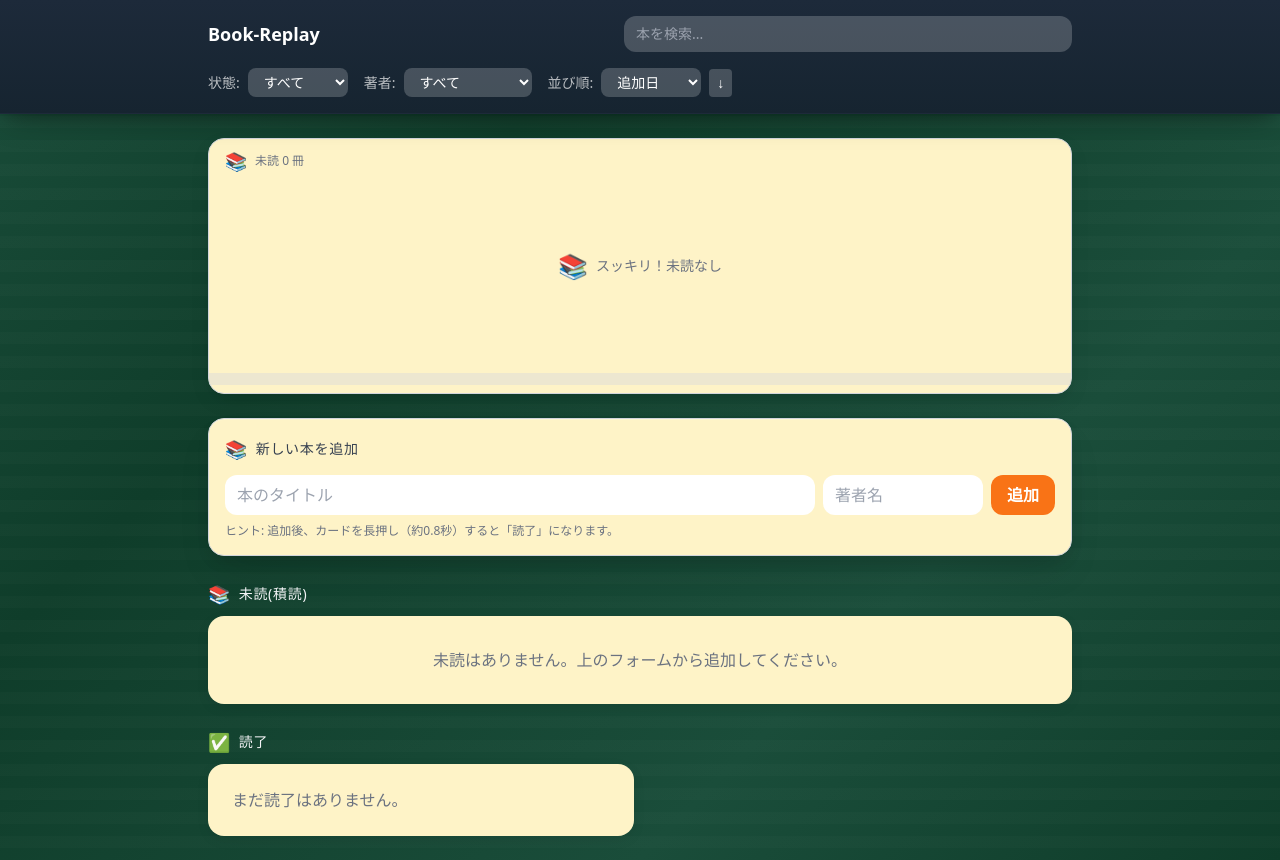
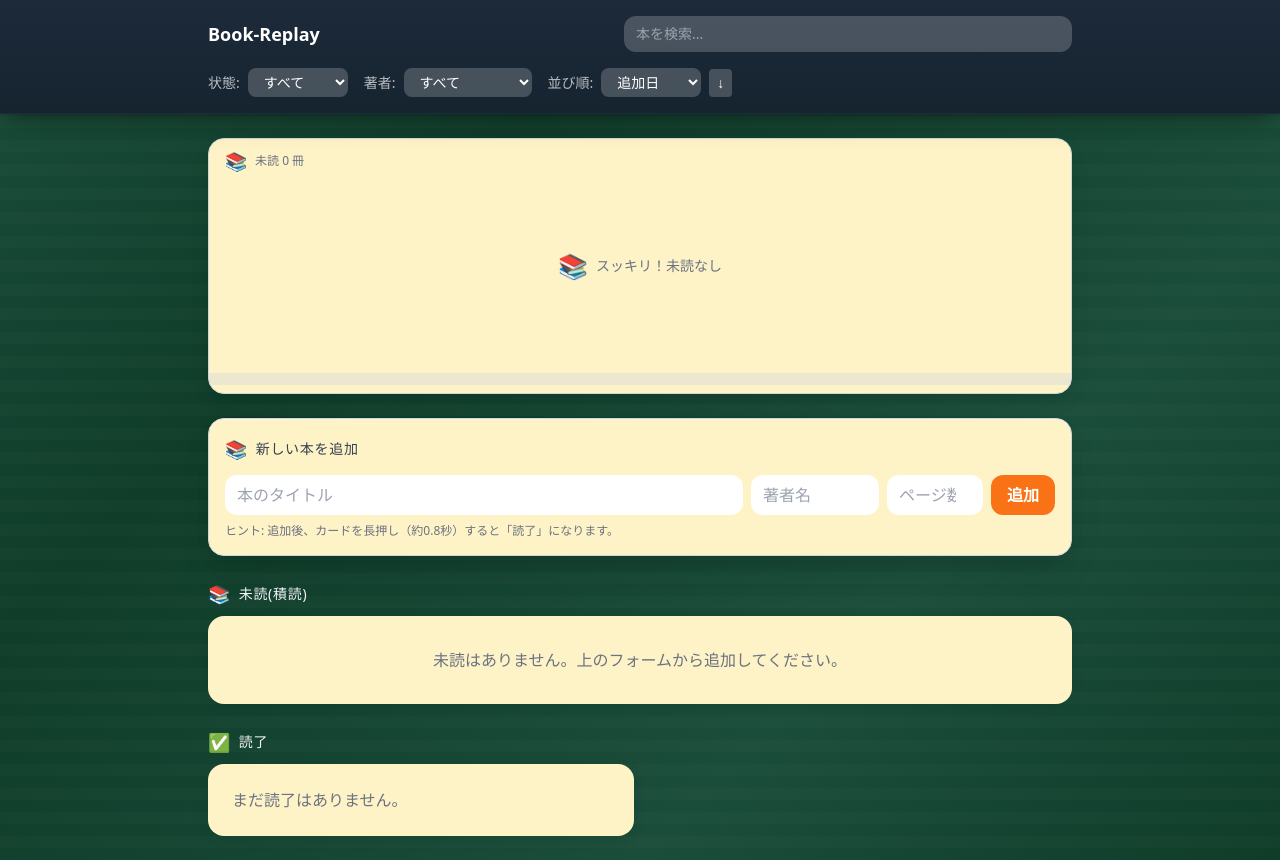
Before and after one commit to FUKUOKASCHOOL-TECH/Book-Replay, a React (Vite) app: page / in a window 1280 px wide. Built offline with nearby package versions, Linux system fonts and the light colour scheme.

Commit message:
ページ数記入機能

```diff
--- a/src/App.jsx
+++ b/src/App.jsx
@@ -4,10 +4,12 @@ import LongPressCard from "./components/LongPressCard.jsx";
 export default function App() {
   const [title, setTitle] = useState("");
   const [author, setAuthor] = useState("");
+  const [pages, setPages] = useState("");
   const [books, setBooks] = useState([]);
   const [editingBook, setEditingBook] = useState(null);
   const [editTitle, setEditTitle] = useState("");
   const [editAuthor, setEditAuthor] = useState("");
+  const [editPages, setEditPages] = useState("");
   const [searchQuery, setSearchQuery] = useState("");
   const [filterAuthor, setFilterAuthor] = useState("");
   const [filterStatus, setFilterStatus] = useState("all"); // 'all', 'unread', 'read'
@@ -97,12 +99,14 @@ export default function App() {
       id,
       title: title.trim(),
       author: author.trim(),
+      pages: pages.trim() ? parseInt(pages) || 0 : 0,
       read: false,
       addedAt: Date.now(),
     };
     setBooks([book, ...books]);
     setTitle("");
     setAuthor("");
+    setPages("");
   };
   const markRead = (book) => {
     setBooks((bs) =>
@@ -118,24 +122,32 @@ export default function App() {
     setEditingBook(book);
     setEditTitle(book.title);
     setEditAuthor(book.author);
+    setEditPages(book.pages || "");
   };
   const saveEdit = () => {
     if (!editTitle.trim()) return;
     setBooks((bs) =>
       bs.map((b) =>
         b.id === editingBook.id
-          ? { ...b, title: editTitle.trim(), author: editAuthor.trim() }
+          ? {
+              ...b,
+              title: editTitle.trim(),
+              author: editAuthor.trim(),
+              pages: editPages.trim() ? parseInt(editPages) || 0 : 0,
+            }
           : b
       )
     );
     setEditingBook(null);
     setEditTitle("");
     setEditAuthor("");
+    setEditPages("");
   };
   const cancelEdit = () => {
     setEditingBook(null);
     setEditTitle("");
     setEditAuthor("");
+    setEditPages("");
   };
   return (
     <div
@@ -371,7 +383,21 @@ export default function App() {
                 }
               }}
               placeholder="著者名"
-              className="w-40 rounded-xl px-3 py-2 outline-none"
+              className="w-32 rounded-xl px-3 py-2 outline-none"
+              style={{ backgroundColor: "white", borderColor: "#e5e7eb" }}
+            />
+            <input
+              value={pages}
+              onChange={(e) => setPages(e.target.value)}
+              onKeyDown={(e) => {
+                if (e.key === "Enter") {
+                  addBook();
+                }
+              }}
+              placeholder="ページ数"
+              type="number"
+              min="0"
+              className="w-24 rounded-xl px-3 py-2 outline-none"
               style={{ backgroundColor: "white", borderColor: "#e5e7eb" }}
             />
             <button
@@ -480,6 +506,11 @@ export default function App() {
                 <div className="text-sm" style={{ color: "#6b7280" }}>
                   {b.author}
                 </div>
+                {b.pages > 0 && (
+                  <div className="text-xs mt-1" style={{ color: "#9ca3af" }}>
+                    {b.pages}ページ
+                  </div>
+                )}
                 <div className="text-xs mt-1" style={{ color: "#9ca3af" }}>
                   {b.finishedAt ? new Date(b.finishedAt).toLocaleString() : ""}
                 </div>
@@ -556,6 +587,23 @@ export default function App() {
                   placeholder="著者（任意）"
                 />
               </div>
+              <div>
+                <label
+                  className="block text-sm mb-2"
+                  style={{ color: "#6b7280" }}
+                >
+                  ページ数
+                </label>
+                <input
+                  value={editPages}
+                  onChange={(e) => setEditPages(e.target.value)}
+                  type="number"
+                  min="0"
+                  className="w-full rounded-xl px-3 py-2 outline-none"
+                  style={{ backgroundColor: "#f3f4f6", borderColor: "#e5e7eb" }}
+                  placeholder="ページ数（任意）"
+                />
+              </div>
               <div className="flex gap-2 pt-4">
                 <button
                   onClick={saveEdit}
--- a/src/components/LongPressCard.jsx
+++ b/src/components/LongPressCard.jsx
@@ -63,6 +63,11 @@ export default function LongPressCard({
             <div className="text-sm" style={{ color: "#6b7280" }}>
               {book.author}
             </div>
+            {book.pages > 0 && (
+              <div className="text-xs mt-1" style={{ color: "#9ca3af" }}>
+                {book.pages}ページ
+              </div>
+            )}
           </div>
           <div
             className="text-xs px-2 py-1 rounded-full"
```
Also changed, not shown: 1 other file (tests, documents, lock files or other folders).
